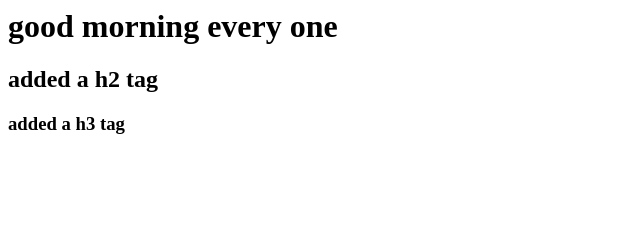
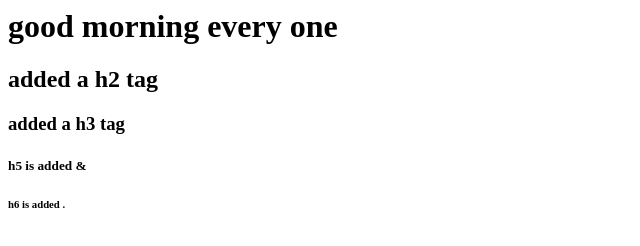
Before and after one commit to jigarsuthar12/last-repo, a plain HTML site: page index.html in a window 1280 px wide. Shown: the whole page, without its empty margins (0-640 px from the left). Drawn offline with Linux system fonts and the light colour scheme.

Commit message:
h5 & h6 is added

```diff
--- a/index.html
+++ b/index.html
@@ -9,5 +9,9 @@
 		<h1>good morning every one </h1>
 		<h2>added a h2 tag </h2>
 		<h3> added a h3 tag</h3>
+
+
+		<h5>h5 is added &</h5>
+		<h6>h6 is added .</h6>
 	</body>
 </html>
```
